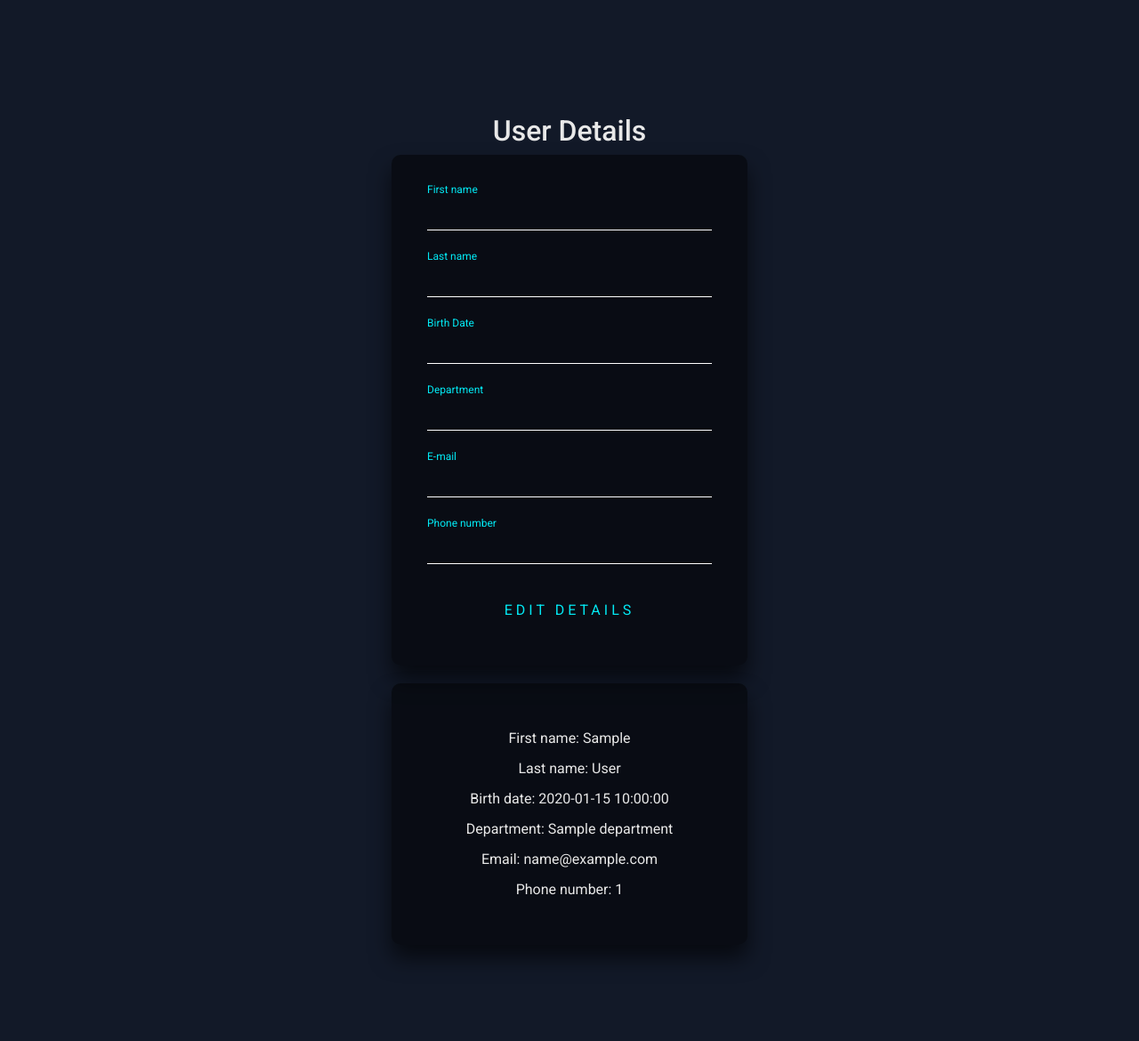
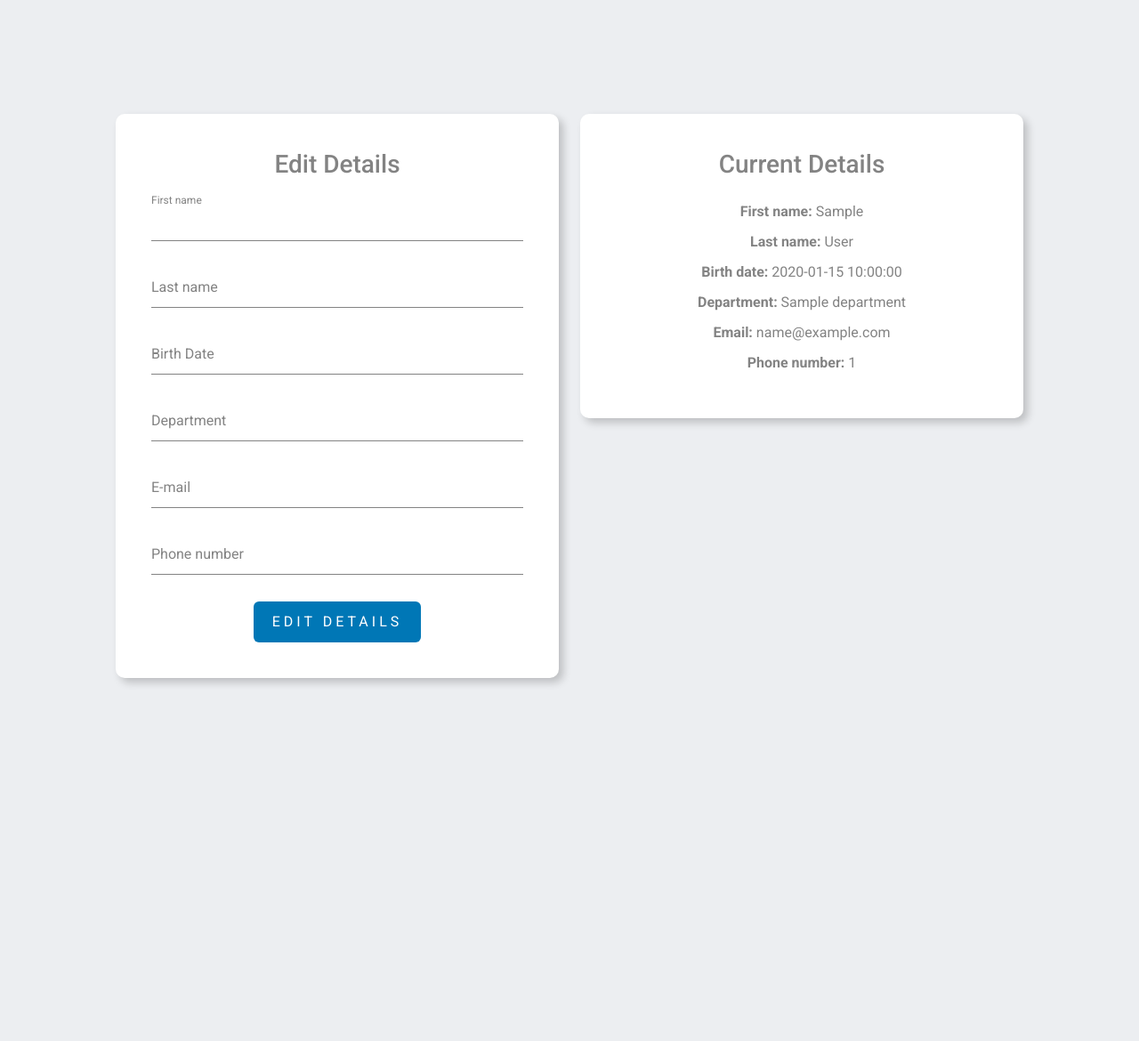
Before and after one commit to datogoglidze/cs50x-intranet, a Python web app: template intranet/front/templates/user_details.html in a window 1280 px wide. Shown: the whole page at 89% size. After the commit the page ends 770 px from the top, so only its background shows below. Run offline with Jinja, Linux system fonts and the light colour scheme; the template is opened without the code that fills it: most values are stand-ins (such as "Sample title", 1, 10 or a date in 2020).

Commit message:
Chnage user details color palette

```diff
--- a/intranet/front/templates/layout.html
+++ b/intranet/front/templates/layout.html
@@ -45,7 +45,7 @@
                 right: 0;
                 margin: 0 auto;
                 content: "";
-                background-color: rgba(232, 232, 232, 0.7);
+                background-color: rgba(37, 107, 248, 0.7);
                 width: 0;
                 height: 2px;
                 transition: all 0.5s;
@@ -59,7 +59,7 @@
 
     <body
         class="container"
-        style="background-color: #121928; font-family: Roboto, sans-serif"
+        style="background-color: #eceef1; font-family: Roboto, sans-serif"
     >
         <nav
             class="navbar mt-4 navbar-expand justify-content-center align-items-center"
@@ -67,23 +67,23 @@
             {% if session["user_id"] %}
             <ul class="navbar-nav">
                 <li class="nav-item me-sm-5 fs-6 fw-semibold">
-                    <a class="nav-link text-white" href="/">HOME</a>
+                    <a class="nav-link text-primary" href="/">HOME</a>
                 </li>
                 <li class="nav-item me-sm-5 fs-6 fw-semibold">
-                    <a class="nav-link text-white" href="/about">ABOUT US</a>
+                    <a class="nav-link text-primary" href="/about">ABOUT US</a>
                 </li>
                 <li class="nav-item me-sm-5 fs-6 fw-semibold">
-                    <a class="nav-link text-white" href="/user-details"
+                    <a class="nav-link text-primary" href="/user-details"
                         >USER DETAILS</a
                     >
                 </li>
                 <li class="nav-item me-sm-5 fs-6 fw-semibold">
-                    <a class="nav-link text-white" href="/documents"
+                    <a class="nav-link text-primary" href="/documents"
                         >DOCUMENTS</a
                     >
                 </li>
                 <li class="nav-item fs-6 fw-semibold">
-                    <a class="nav-link text-white" href="/logout">LOG OUT</a>
+                    <a class="nav-link text-primary" href="/logout">LOG OUT</a>
                 </li>
             </ul>
             {% endif %}
--- a/intranet/front/templates/user_details.html
+++ b/intranet/front/templates/user_details.html
@@ -2,106 +2,92 @@
 block main %}
 <style>
     .container {
-        display: flex;
-        flex-direction: column;
-        align-items: center;
-        justify-content: center;
         min-height: 100vh;
         padding: 20px;
     }
 
     .box {
-        width: 100%;
-        max-width: 400px;
+        background: rgb(255, 255, 255);
+        box-shadow: 5px 5px 10px rgba(0, 0, 0, 0.2);
+        border-radius: 10px;
         padding: 40px;
-        background: rgba(0, 0, 0, 0.5);
-        box-sizing: border-box;
-        box-shadow: 0 15px 25px rgba(0, 0, 0, 0.6);
-        border-radius: 10px;
-        margin-bottom: 20px;
-        color: #e8e8e8;
+        color: #838383;
     }
 
-    .box h2 {
-        margin: 0 0 30px;
-        padding: 0;
-        color: #fff;
-        text-align: center;
+    .user-box {
+        position: relative;
+        margin-bottom: 30px;
     }
 
-    .box .user-box {
-        position: relative;
-    }
-
-    .box .user-box input {
+    .user-box input {
         width: 100%;
         padding: 10px 0;
         font-size: 16px;
-        color: #fff;
-        margin-bottom: 30px;
+        color: #000000;
         border: none;
-        border-bottom: 1px solid #fff;
+        border-bottom: 1px solid #838383;
         outline: none;
         background: transparent;
     }
 
-    .box .user-box label {
+    .user-box label {
         position: absolute;
         top: 0;
         left: 0;
         padding: 10px 0;
         font-size: 16px;
-        color: #fff;
+        color: #838383;
         pointer-events: none;
         transition: 0.5s;
     }
 
-    .box .user-box input:focus ~ label,
-    .box .user-box input:valid ~ label {
+    .user-box input:focus ~ label,
+    .user-box input:valid ~ label {
         top: -20px;
         left: 0;
-        color: #03e9f4;
+        color: #838383;
         font-size: 12px;
     }
 
-    .box form button,
-    .box form a {
-        position: relative;
-        display: inline-block;
+    .btn {
+        color: #ffffff;
         padding: 10px 20px;
-        color: #03e9f4;
         font-size: 16px;
-        text-decoration: none;
         text-transform: uppercase;
         overflow: hidden;
         transition: 0.5s;
         letter-spacing: 4px;
-        border: none;
-        background: none;
+        background: #0077b6;
         cursor: pointer;
     }
 
-    .box form button:hover,
-    .box form a:hover {
-        background: #03e9f4;
+    .btn:hover {
+        background: #0077b6;
         color: #fff;
         border-radius: 5px;
         box-shadow:
-            0 0 5px #03e9f4,
-            0 0 25px #03e9f4,
-            0 0 50px #03e9f4,
-            0 0 100px #03e9f4;
+            0 0 5px #0077b6,
+            0 0 7px #0077b6,
+            0 0 10px #0077b6,
+            0 0 12px #0077b6;
     }
 
-    .section p {
+    .details-box p {
         margin: 10px 0;
+    }
+
+    @media (max-width: 767.98px) {
+        .mb-md-0 {
+            margin-bottom: 2rem !important;
+        }
     }
 </style>
 
 <div class="container">
-    <h2 style="color: #e8e8e8">User Details</h2>
-
-    <div class="box details-box">
+    <div class="row g-4">
+        <div class="col-md-6 mb-md-0">
+            <div class="box">
+                <h3 class="mb-4">Edit Details</h3>
                 <form action="/user-details" method="post">
                     <div class="user-box">
                         <input
@@ -109,6 +95,7 @@ block main %}
                             autofocus
                             type="text"
                             name="first_name"
+                            required
                         />
                         <label>First name</label>
                     </div>
@@ -118,6 +105,7 @@ block main %}
                             autofocus
                             type="text"
                             name="last_name"
+                            required
                         />
                         <label>Last name</label>
                     </div>
@@ -127,6 +115,7 @@ block main %}
                             autofocus
                             type="text"
                             name="birth_date"
+                            required
                         />
                         <label>Birth Date</label>
                     </div>
@@ -136,11 +125,18 @@ block main %}
                             autofocus
                             type="text"
                             name="department"
+                            required
                         />
                         <label>Department</label>
                     </div>
                     <div class="user-box">
-                <input autocomplete="off" autofocus type="text" name="email" />
+                        <input
+                            autocomplete="off"
+                            autofocus
+                            type="text"
+                            name="email"
+                            required
+                        />
                         <label>E-mail</label>
                     </div>
                     <div class="user-box">
@@ -149,21 +145,34 @@ block main %}
                             autofocus
                             type="text"
                             name="phone_number"
+                            required
                         />
                         <label>Phone number</label>
                     </div>
                     <button class="btn" type="submit">Edit details</button>
                 </form>
             </div>
-
-    <div class="box section">
-        <p>First name: {{ user_details.first_name }}</p>
-        <p>Last name: {{ user_details.last_name }}</p>
-        <p>Birth date: {{ user_details.birth_date }}</p>
-        <p>Department: {{ user_details.department }}</p>
-        <p>Email: {{ user_details.email }}</p>
-        <p>Phone number: {{ user_details.phone_number }}</p>
+        </div>
+        <div class="col-md-6">
+            <div class="box details-box">
+                <h3 class="mb-4">Current Details</h3>
+                <p>
+                    <strong>First name:</strong> {{ user_details.first_name }}
+                </p>
+                <p><strong>Last name:</strong> {{ user_details.last_name }}</p>
+                <p>
+                    <strong>Birth date:</strong> {{ user_details.birth_date }}
+                </p>
+                <p>
+                    <strong>Department:</strong> {{ user_details.department }}
+                </p>
+                <p><strong>Email:</strong> {{ user_details.email }}</p>
+                <p>
+                    <strong>Phone number:</strong> {{ user_details.phone_number
+                    }}
+                </p>
             </div>
         </div>
-
+    </div>
+</div>
 {% endblock %}
```
Lines whose indentation alone changed are shown as unchanged.
